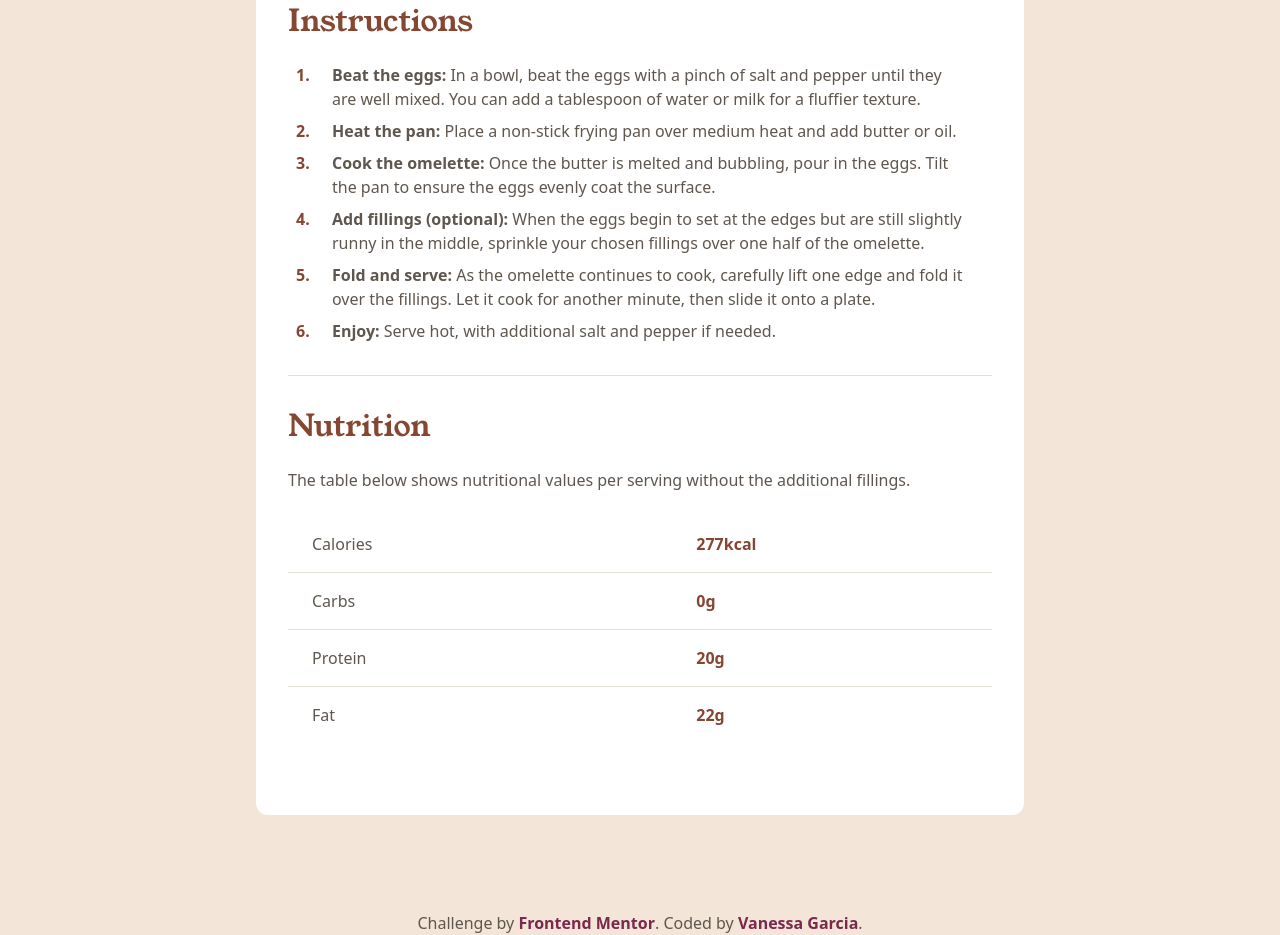
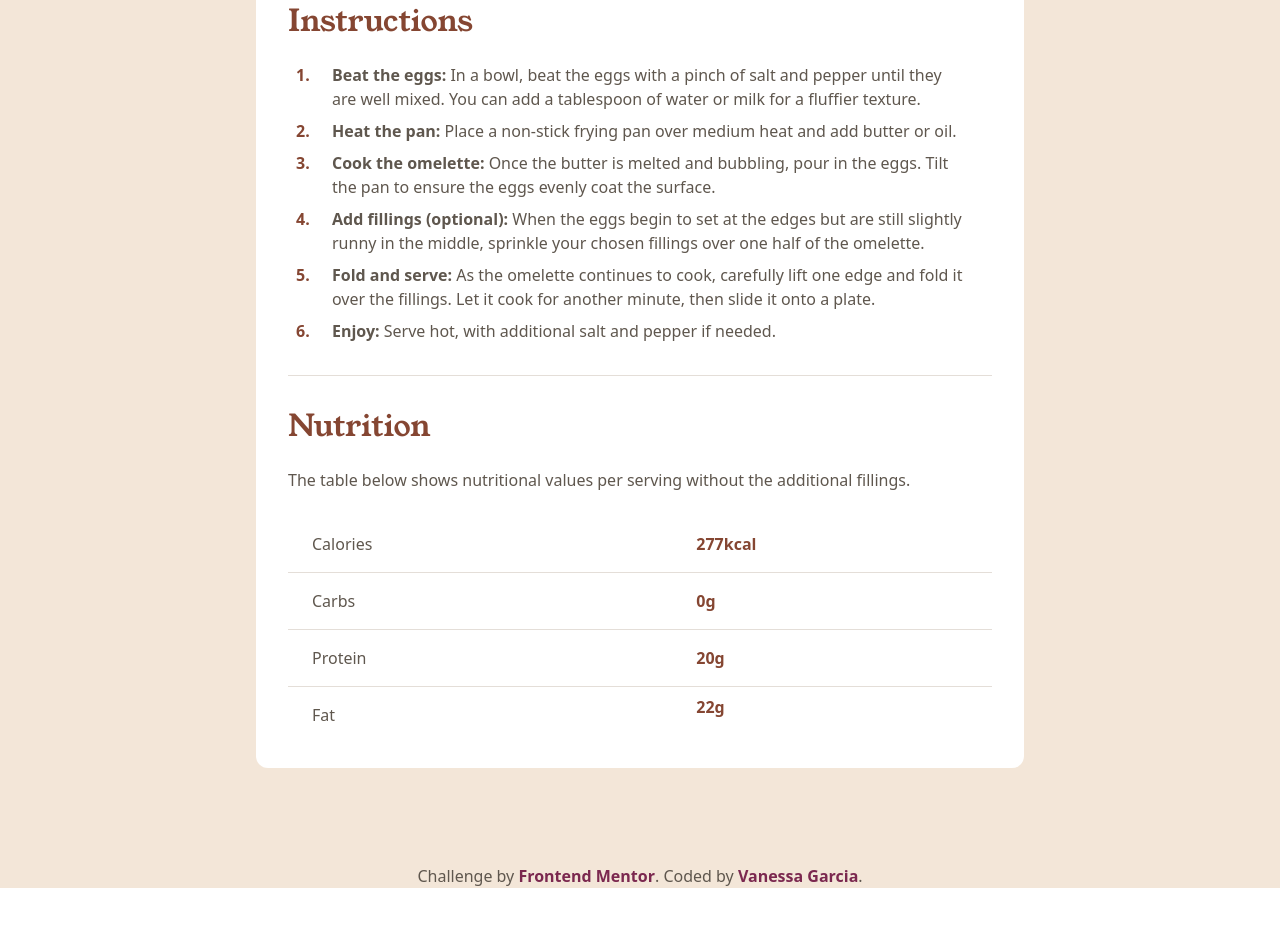
Before and after one commit to petrihcour/recipe-page, a plain HTML site: page index.html in a window 1280 px wide. Shown: the part 1152-2087 px from the top of the page. After the commit the page ends 2040 px from the top, so only its background shows below. Drawn offline with nearby package versions, Linux system fonts and the light colour scheme.

Commit message:
adjust padding on nutrition list

```diff
--- a/index.html
+++ b/index.html
@@ -155,7 +155,7 @@
           </ul>
         </div>
 
-        <div class="py-8">
+        <div class="pt-8">
           <h3 class="text-3xl font-young-serif text-chestnut pb-6">Nutrition</h3>
 
           <p class="font-outfit-400 text-stone-600 text-base pb-6">The table below shows nutritional values per serving
@@ -175,7 +175,7 @@
                 <td class="text-chestnut font-outfit-700">20g</td>
               </tr>
               <tr>
-                <td class="ps-6 py-4">Fat</td>
+                <td class="ps-6 pt-4">Fat</td>
                 <td class="text-chestnut font-outfit-700">22g</td>
               </tr>
             </tbody>
```
